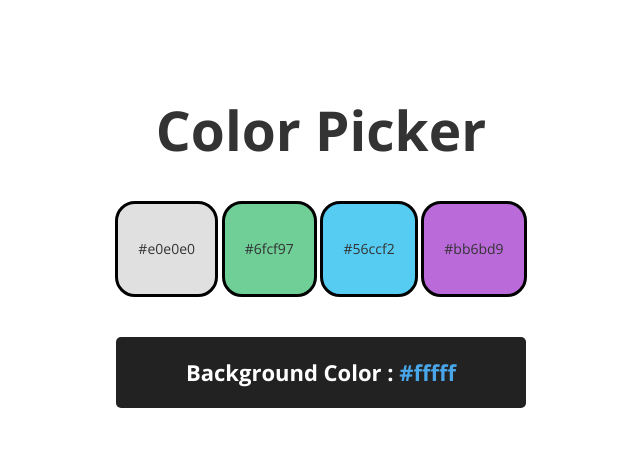
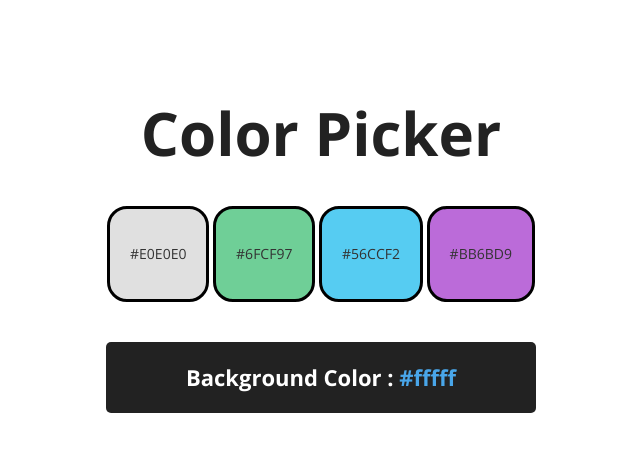
Before and after one commit to Gokulcasper/Task-1-js, a plain HTML site: page index.html in a window 1280 px wide. Shown: the whole page, without its empty margins (319-959 px from the left). Drawn offline with nearby package versions, Linux system fonts and the light colour scheme.

Commit message:
commit complete task

```diff
--- a/index.js
+++ b/index.js
@@ -66,11 +66,7 @@ function btn4Click(){
 
 
 
-// let ContainerE1 = document.getElementById("containerId");
-// ContainerE1.classList.add("containerClass");
-
-// let ContainerE2 = document.getElementById("container2Btn");
-// ContainerE1.classList.add("containerClassBtn");
+// let ContainerE1 = document.getElementById("colorPickerContainer");
 
 // let h1Container = document.createElement("h1");
 // h1Container.textContent="Color Picker";
--- a/style.css
+++ b/style.css
@@ -7,10 +7,10 @@ font-family: "Open Sans", sans-serif;
 }
 
 h1{
-    font-size: 55px;
+    font-size: 60px;
     font-weight:700;
     margin: 0 !important;
-
+    color: #222222;
 }
 
 button{
@@ -18,15 +18,16 @@ button{
     border: 3px solid black;
     border-radius: 20px;
     margin-top: 40px;
+    text-transform: uppercase;
 }
 p{
     background-color: #222222;
     color: white;
     font-weight: 700;
     font-size: 22px;
-    padding: 20px 50px;
+    padding: 20px 30px;
     border-radius: 5px;
     color: #ffff;
-    width: 410px;
+    width: 430px;
     margin-top: 40px;
 }
```
